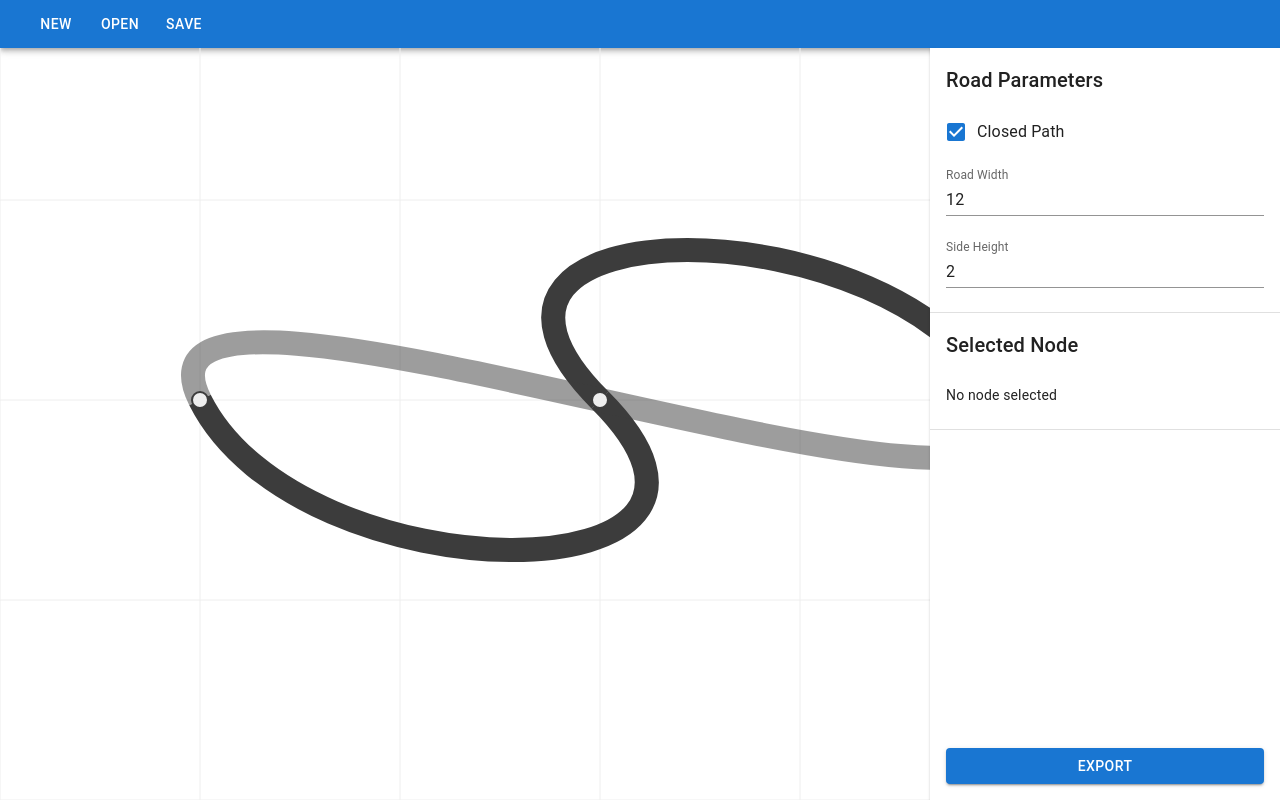
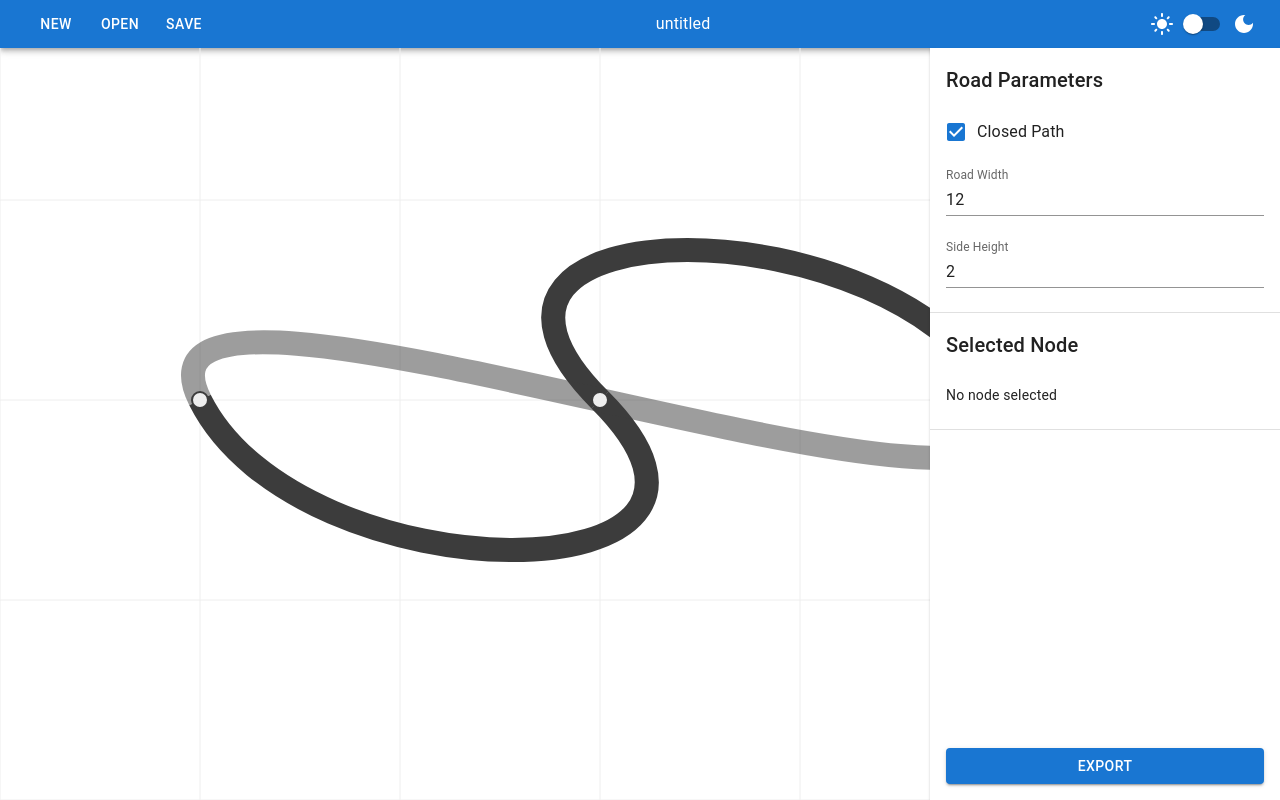
Before and after one commit to Artem-Litkovskyi/spline-road-generator, a React (Vite) app: page / in a window 1280 px wide. Built offline with nearby package versions, Linux system fonts and the light colour scheme.

Commit message:
Add theme switch

```diff
--- a/package.json
+++ b/package.json
@@ -12,6 +12,7 @@
   "dependencies": {
     "@emotion/react": "^11.14.0",
     "@emotion/styled": "^11.14.1",
+    "@mui/icons-material": "^9.0.0",
     "@mui/material": "^9.0.0",
     "path-browserify": "^1.0.1",
     "react": "^19.2.4",
--- a/src/App.tsx
+++ b/src/App.tsx
@@ -1,6 +1,7 @@
-import { Box, AppBar, Toolbar } from '@mui/material';
+import { Box, AppBar, Typography } from '@mui/material';
 
 import { ProjectToolbar } from './components/appBar/ProjectToolbar.tsx';
+import { ThemeSwitch } from './components/appBar/ThemeSwitch.tsx';
 import { CurveEditor } from './components/curveEditor/CurveEditor.tsx';
 import { RightPanel } from './components/rightPanel/RightPanel.tsx';
 
@@ -14,9 +15,9 @@ function App() {
         <ProjectContext.Provider value={projectState}>
             <Box sx={{ display: 'flex', flexDirection: 'column', height: '100vh' }}>
                 <AppBar position='static'>
-                    <Toolbar variant='dense'>
-                        <ProjectToolbar />
-                    </Toolbar>
+                    <ProjectToolbar />
+                    <Typography>{projectState.filename}</Typography>
+                    <ThemeSwitch />
                 </AppBar>
 
                 <Box sx={{ display: 'flex', flex: 1, minHeight: 0 }}>
--- a/src/components/appBar/ProjectToolbar.tsx
+++ b/src/components/appBar/ProjectToolbar.tsx
@@ -1,4 +1,5 @@
 import { useRef, useState } from 'react';
+import { Toolbar } from '@mui/material';
 
 import { AppBarButton } from '../MuiWrappers.tsx';
 import { ConfirmDiscardDialog } from './ConfirmDiscardDialog.tsx';
@@ -101,7 +102,7 @@ export function ProjectToolbar() {
     };
 
     return (
-        <>
+        <Toolbar variant='dense'>
             <AppBarButton onClick={handleNew}>New</AppBarButton>
             <AppBarButton onClick={handleOpen}>Open</AppBarButton>
             <AppBarButton onClick={handleSave}>Save</AppBarButton>
@@ -131,6 +132,6 @@ export function ProjectToolbar() {
                     if (file) void handleFileSelected(file);
                 }}
             />
-        </>
+        </Toolbar>
     );
 }
--- /dev/null
+++ b/src/components/appBar/ThemeSwitch.tsx
@@ -0,0 +1,23 @@
+import { Switch, Toolbar, useColorScheme } from '@mui/material';
+
+import LightModeIcon from '@mui/icons-material/LightMode';
+import DarkModeIcon from '@mui/icons-material/DarkMode';
+
+export function ThemeSwitch() {
+    const { mode, setMode } = useColorScheme();
+
+    if (!mode) return null;
+
+    return (
+        <Toolbar variant='dense'>
+            <LightModeIcon />
+            <Switch
+                checked={mode === 'dark'}
+                onChange={(_, checked) =>
+                    setMode(checked ?  'dark' : 'light')
+                }
+            />
+            <DarkModeIcon />
+        </Toolbar>
+    )
+}
--- a/src/theme/index.ts
+++ b/src/theme/index.ts
@@ -9,6 +9,16 @@ export const theme = createTheme({
         colorSchemeSelector: 'data'
     },
     components: {
+        MuiAppBar: {
+            styleOverrides: {
+                root: {
+                    display: 'flex',
+                    flexDirection: 'row',
+                    justifyContent: 'space-between',
+                    alignItems: 'center',
+                },
+            },
+        },
         MuiFormLabel: {
             styleOverrides: {
                 root: {
```
Also changed, not shown: 1 other file (tests, documents, lock files or other folders).
